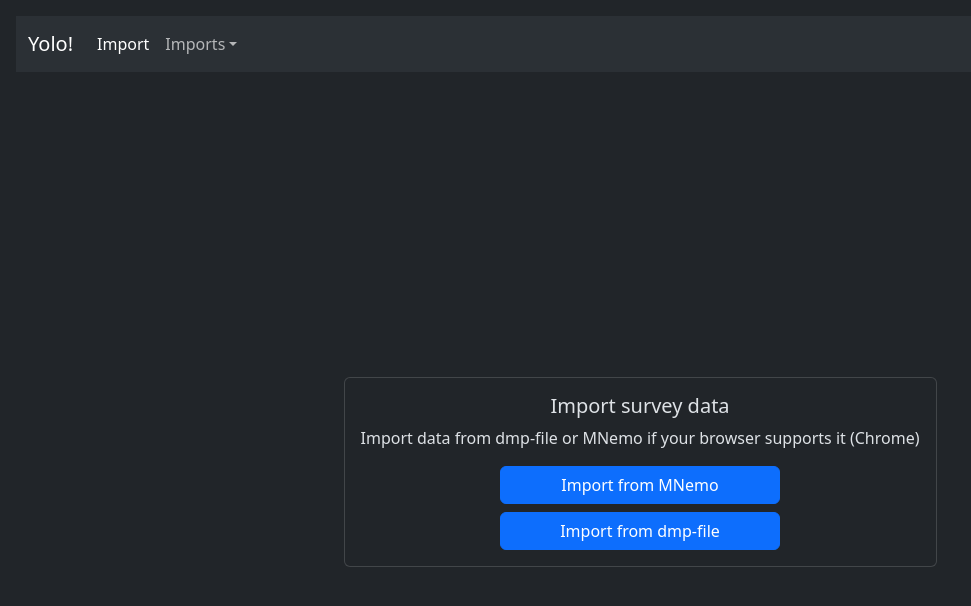
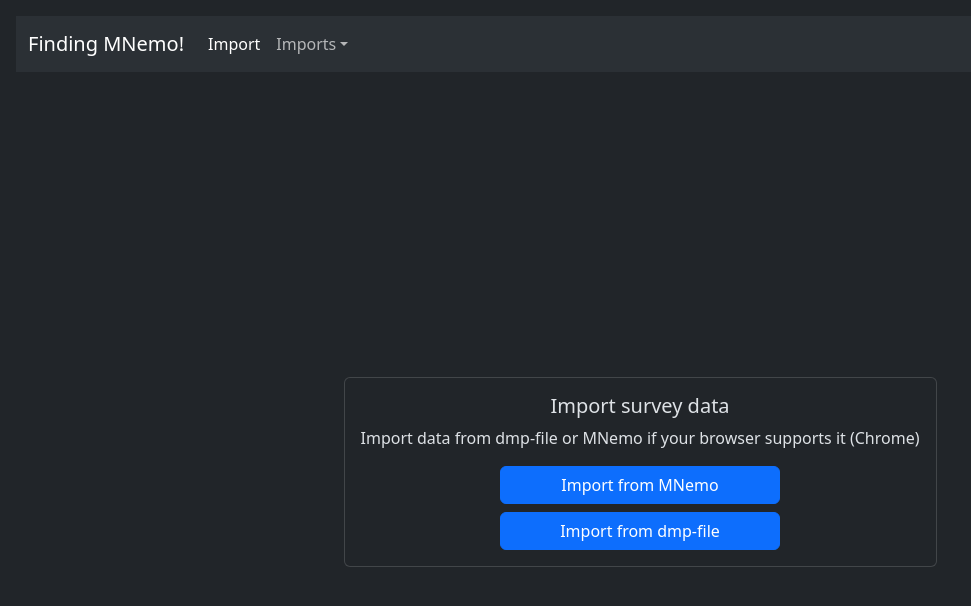
Before and after one commit to hsorbo/finding-mnemo, a React (Create React App) app: page /dump/1/1 in a window 1280 px wide. Shown: the top 606 px of the page, without its empty margins (0-971 px from the left). Built offline with nearby package versions, Linux system fonts and the light colour scheme.

Commit message:
change navbar name to Finding MNemo!

```diff
--- a/src/components/navbar.tsx
+++ b/src/components/navbar.tsx
@@ -6,7 +6,7 @@ export const Navbar = ({imports}: {imports:Import[]}) => {
     return (
         <nav className="navbar navbar-expand-lg bg-body-tertiary">
             <div className="container-fluid">
-                <a className="navbar-brand" href="#">Yolo!</a>
+                <a className="navbar-brand" href="#">Finding MNemo!</a>
                 <button className="navbar-toggler" type="button" data-bs-toggle="collapse"
                     data-bs-target="#navbarSupportedContent" aria-controls="navbarSupportedContent" aria-expanded="false"
                     aria-label="Toggle navigation">
```
